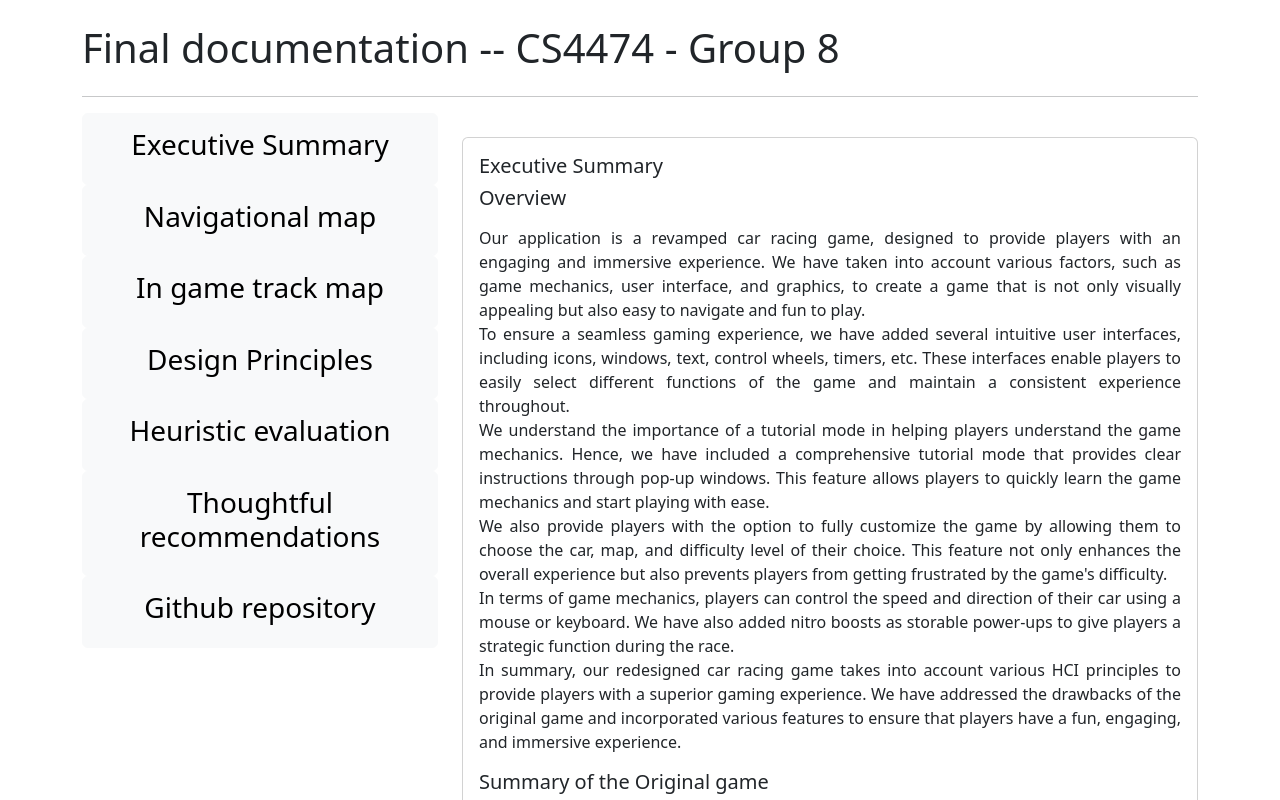
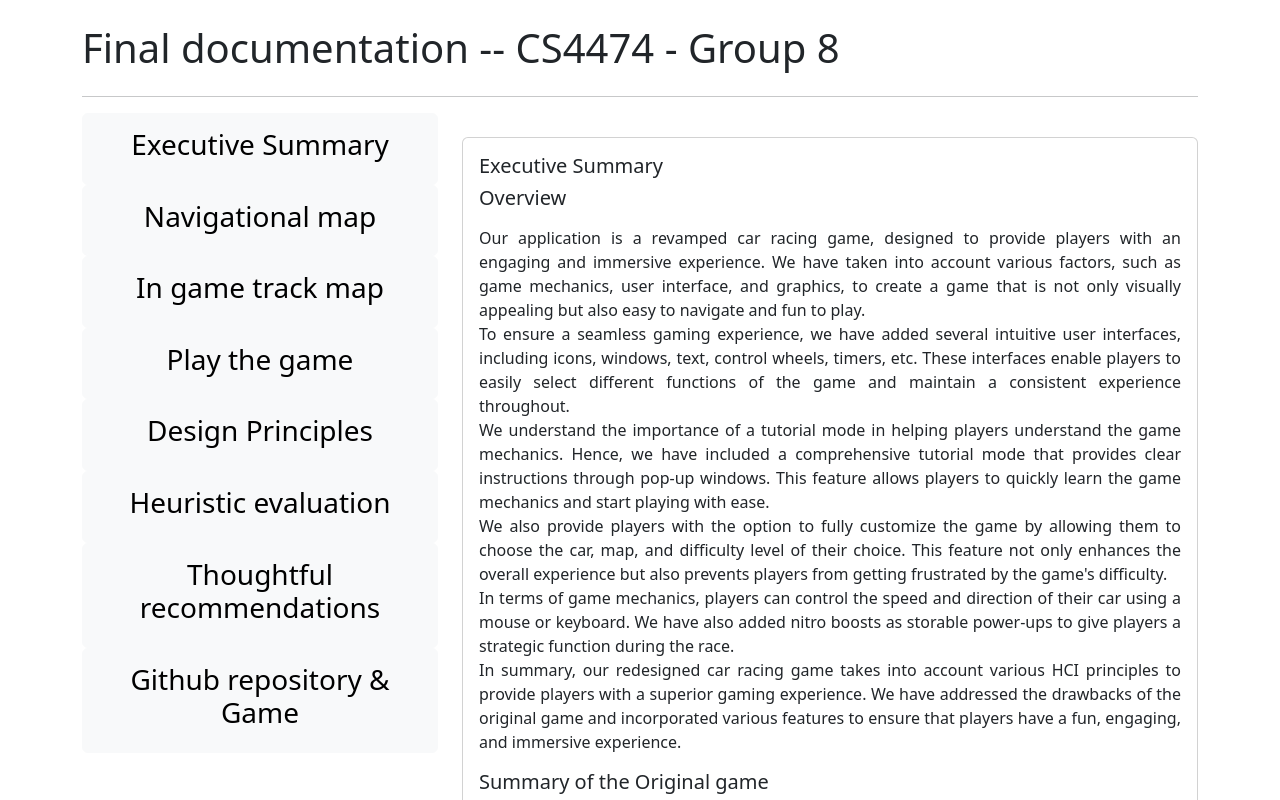
Before and after one commit to hesihui/4474finalweb, a React (Create React App) app: page / in a window 1280 px wide. Shown: the top 800 px of the page. Built offline with nearby package versions, Linux system fonts and the light colour scheme.

Commit message:
Add game

```diff
--- a/src/App.js
+++ b/src/App.js
@@ -15,6 +15,7 @@ import DropDown from "./Component/DropDown";
 import ImageMagnifier from "./Component/magnifier";
 import storyBoard from "./Component/assets/storyboard.png";
 import siteMap from "./Component/assets/siteMap.png";
+import GameFrame from "./Component/gameFrame";
 
 function App() {
   const [open, setOpen] = useState(false);
@@ -115,6 +116,17 @@ function App() {
               >
                 <Nav.Link href="#tmap">
                   <h3>In game track map</h3>
+                </Nav.Link>
+              </Button>
+            </>
+            <>
+              <Button
+                className="btn-light btn-outline-light"
+                aria-controls="example-collapse-text"
+                aria-expanded={open}
+              >
+                <Nav.Link href="#game">
+                  <h3>Play the game</h3>
                 </Nav.Link>
               </Button>
             </>
@@ -310,7 +322,7 @@ function App() {
                 aria-expanded={open}
               >
                 <Nav.Link href="#github">
-                  <h3>Github repository</h3>
+                  <h3>Github repository & Game</h3>
                 </Nav.Link>
               </Button>
             </>
@@ -444,6 +456,14 @@ function App() {
               <Card.Title id="tmap">In game track map</Card.Title>
               <Card.Text className="text-justify">
                 <DropDown />
+              </Card.Text>
+            </Card.Body>
+          </Card>
+          <Card className="my-4">
+            <Card.Body>
+              <Card.Title id="game">Play the game</Card.Title>
+              <Card.Text className="text-justify">
+                <GameFrame />
               </Card.Text>
             </Card.Body>
           </Card>
@@ -1172,7 +1192,10 @@ function App() {
               <Card.Title id="github">Github repository</Card.Title>
               <Card.Text className="text-justify">
                 <a href="https://github.com/uwohci23/group8" target="_blank">
-                  https://github.com/uwohci23/group8
+                  Github Repository
+                </a>
+                <a href="https://dev593.d3t2m33h5u8s96.amplifyapp.com/" target="_blank">
+                  Game
                 </a>
               </Card.Text>
             </Card.Body>
--- /dev/null
+++ b/src/Component/gameFrame.js
@@ -0,0 +1,13 @@
+import React from 'react';
+
+const GameFrame = () => {
+  return (
+    <iframe
+      src="https://dev593.d3t2m33h5u8s96.amplifyapp.com/"
+      title="External Webpage"
+      style={{ width: '100%', height: '800px', border: 'none' }}
+    />
+  );
+};
+
+export default GameFrame;
```
